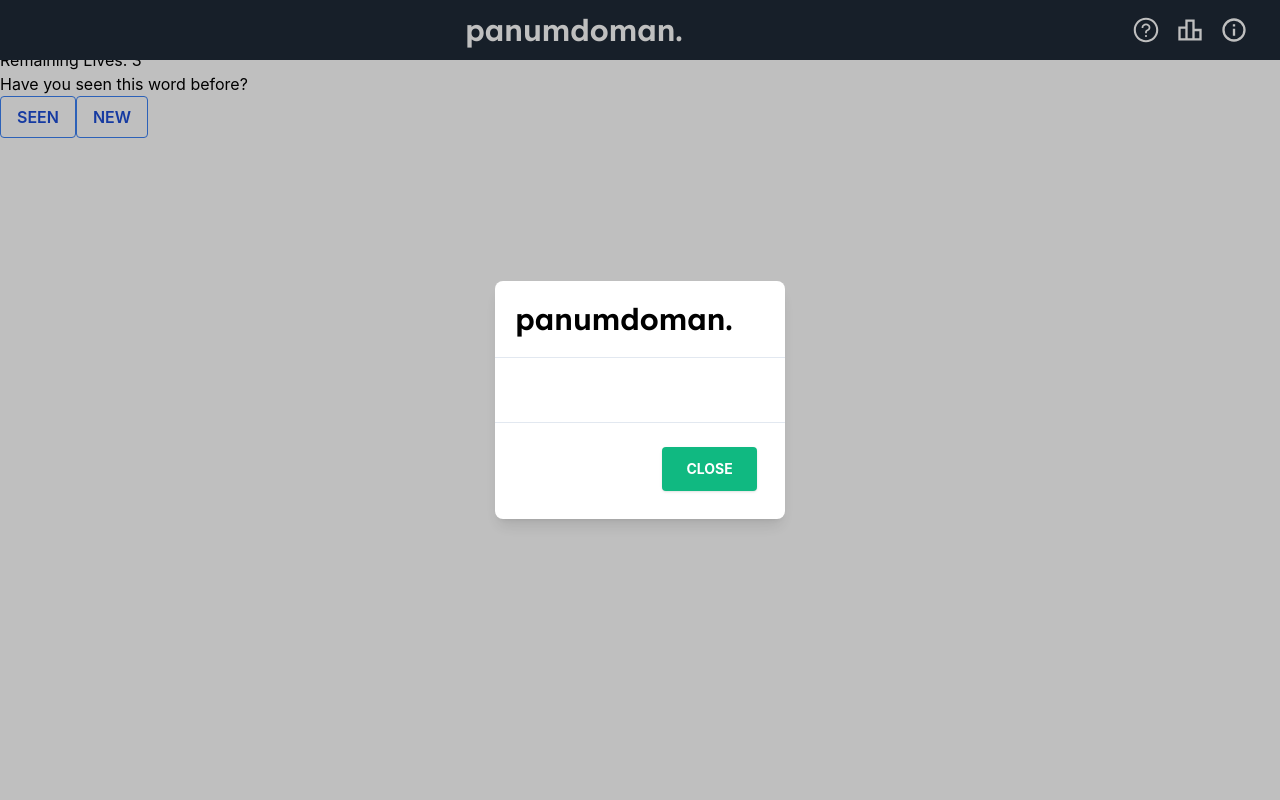
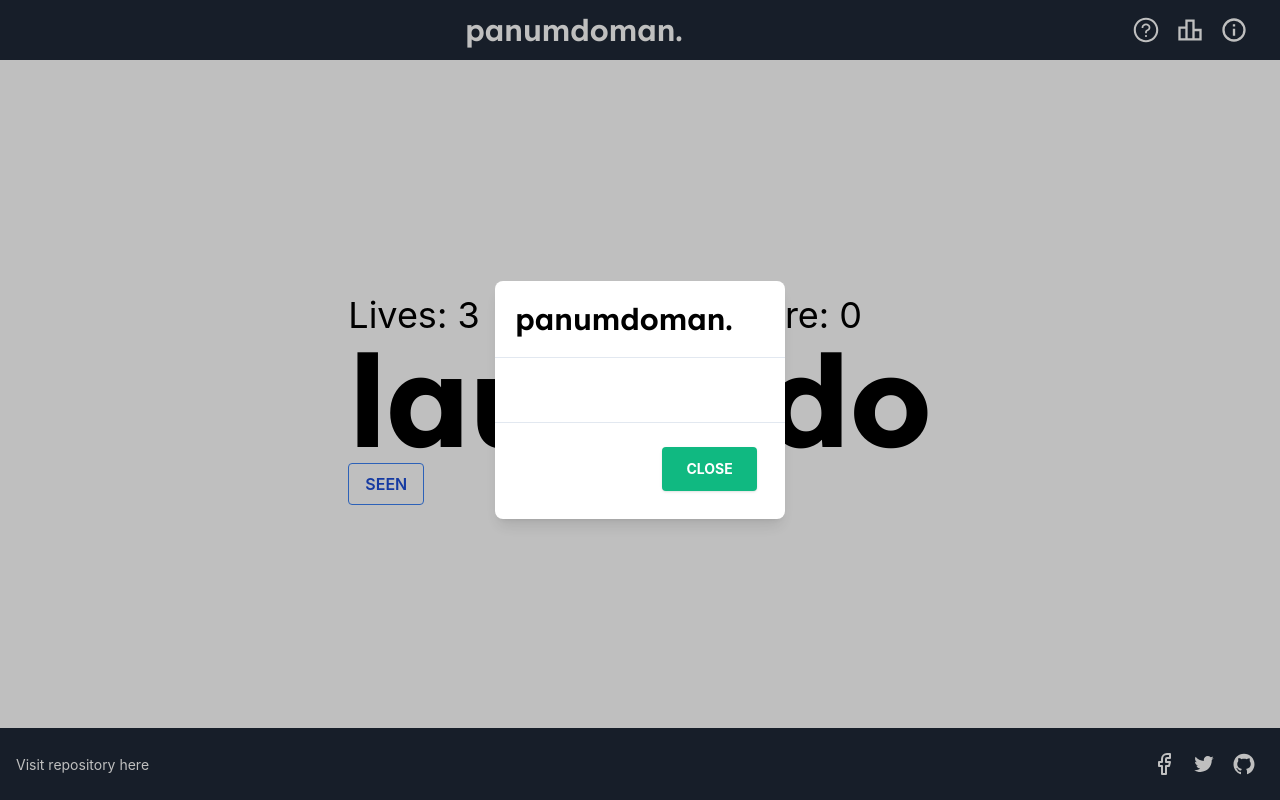
Before and after one commit to louispawaon/panumdoman, a Next.js app in the folder panumdoman/: page / in a window 1280 px wide. Built offline with nearby package versions, Linux system fonts and the light colour scheme.

Commit message:
update maingame - idk css

```diff
--- a/panumdoman/components/MainGame/MainGame.tsx
+++ b/panumdoman/components/MainGame/MainGame.tsx
@@ -78,20 +78,23 @@ useEffect(()=>{
 },[lives])
 
   return (
-    <div>
+    <div className="flex items-center justify-center h-screen">
         {gameOver ? (
             <div>
-                <p>Game Over</p>
-                <button onClick={restartGame}>Restart</button>
+                <p className="font-lexend sm:text-9xl text-7xl font-bold">Game Over</p>
+                <button className="bg-transparent hover:bg-blue-500 text-blue-700 font-semibold hover:text-white py-2 px-4 border border-blue-500 hover:border-transparent rounded" onClick={restartGame}>Restart</button>
             </div>
         ) : (
           <div>
-              <p>Current word: {currentWord.tagalogWords}</p>
-              <p>Score: {score}</p>
-              <p>Remaining Lives: {lives}</p>
-              <p>Have you seen this word before?</p>
-              <button className="bg-transparent hover:bg-blue-500 text-blue-700 font-semibold hover:text-white py-2 px-4 border border-blue-500 hover:border-transparent rounded" onClick={() => handleGuess(true)}>SEEN</button>
-              <button className="bg-transparent hover:bg-blue-500 text-blue-700 font-semibold hover:text-white py-2 px-4 border border-blue-500 hover:border-transparent rounded" onClick={() => handleGuess(false)}>NEW</button>
+              <div className="flex space-x-60 items-center text-4xl">
+                <p>Lives: {lives}</p>
+                <p>Score: {score}</p>
+              </div>
+              <p className="font-lexend sm:text-9xl text-7xl font-bold">{currentWord.tagalogWords}</p>
+              <div className="space-x-60">
+                <button className="bg-transparent hover:bg-blue-500 text-blue-700 font-semibold hover:text-white py-2 px-4 border border-blue-500 hover:border-transparent rounded" onClick={() => handleGuess(true)}>SEEN</button>
+                <button className="bg-transparent hover:bg-blue-500 text-blue-700 font-semibold hover:text-white py-2 px-4 border border-blue-500 hover:border-transparent rounded" onClick={() => handleGuess(false)}>NEW</button>
+              </div>
           </div>
        )}
     </div>
--- a/panumdoman/pages/index.tsx
+++ b/panumdoman/pages/index.tsx
@@ -1,5 +1,5 @@
 import React, {useEffect,useState} from "react";
-import {MainGame,Header,InstructionModal,AboutModal} from '../components/CompontentIndex'
+import {MainGame,Header,InstructionModal,AboutModal,Footer} from '../components/CompontentIndex'
 
 export default function Home() {
   const [showInstModal, setShowInstModal] = useState(false);
@@ -31,6 +31,7 @@ export default function Home() {
       <InstructionModal isOpen={showInstModal} onClose={handleInstModalClose}/>
       <AboutModal isOpen={showAboutModal} onClose={handleAboutModalClose}/>
       <MainGame/>
+      <Footer/>
     </>
     )
 }
```
